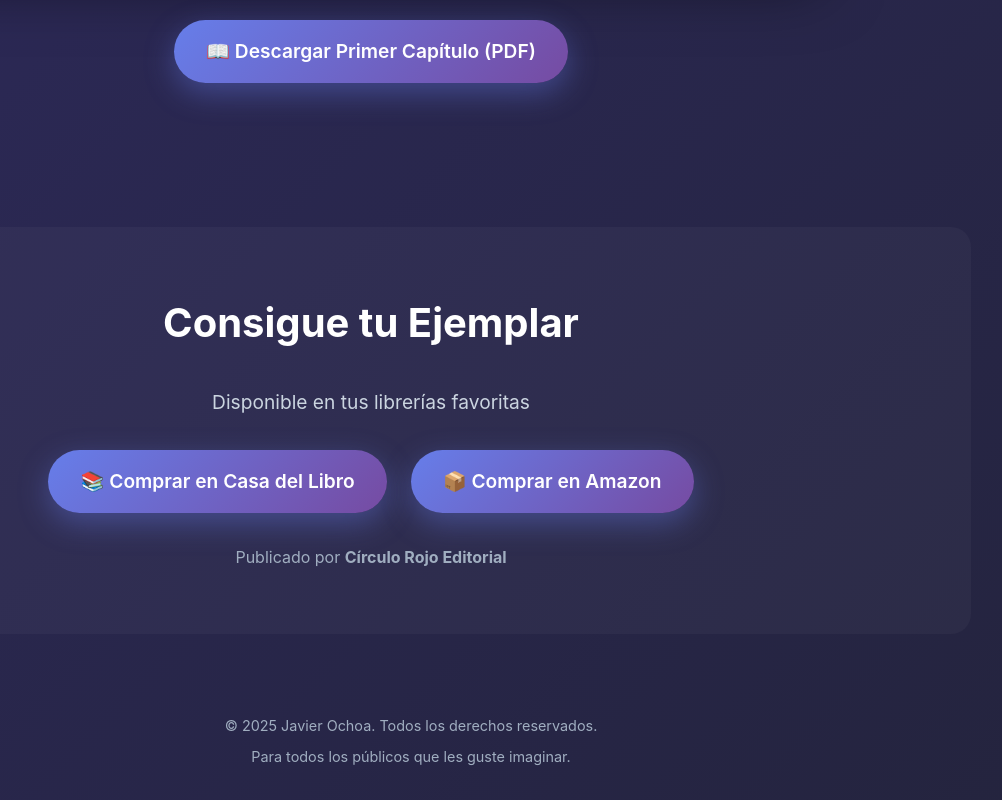
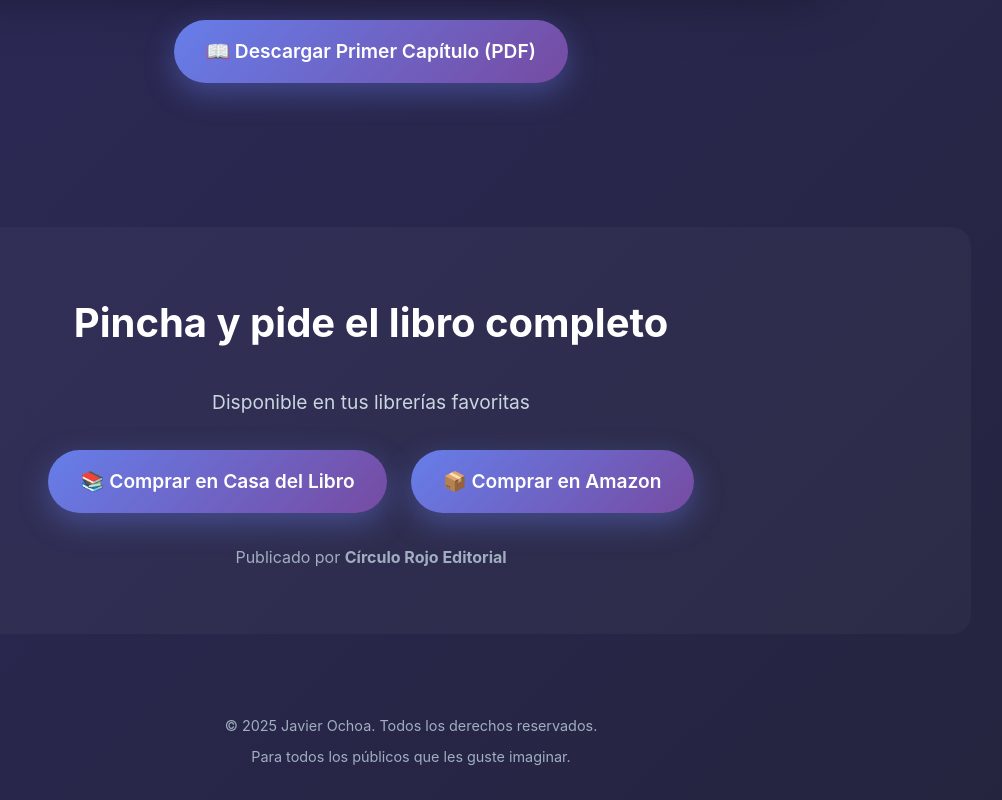
Before and after one commit to Agente8/Relatos, a plain HTML site: page index.html in a window 1280 px wide. Shown: the part 4103-4903 px from the top of the page, without its empty margins (229-1231 px from the left). Drawn offline with Linux system fonts and the light colour scheme.

Commit message:
Update index.html

```diff
--- a/index.html
+++ b/index.html
@@ -393,7 +393,7 @@ Si te interesan las grietas, sí.
 </section>
 
   <section class="section buy-section" id="comprar">
-    <h2>Consigue tu Ejemplar</h2>
+    <h2>Pincha y pide el libro completo</h2>
     <p style="font-size: 1.2rem; color: #cbd5e0; margin-bottom: 1rem;">
       Disponible en tus librerías favoritas
     </p>
```
